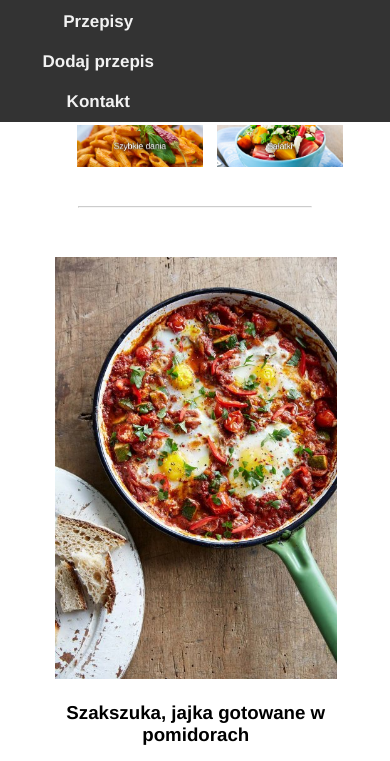
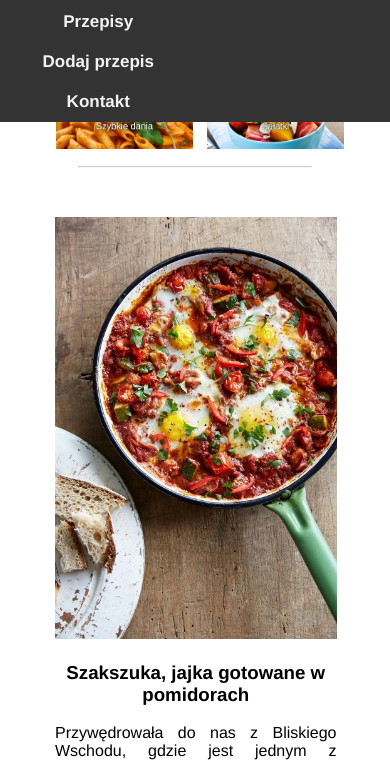
Before and after one commit to siuupa/siuupa.github.io, a plain HTML site: page index.html in a window 390 px wide. Shown: the part 38-799 px from the top of the page. Drawn offline with Linux system fonts and the light colour scheme.

Commit message:
Site improvements

```diff
--- a/style.css
+++ b/style.css
@@ -38,6 +38,7 @@ body {
 	padding-top: 16px !important;
 	padding-bottom: 16px !important
 }
+
 
 .banners img:hover {
   border: solid 3px black;
@@ -107,6 +108,7 @@ hr.new {
   top: 0;
   width: 100%;
 }
+
 
 .navbar a {
   float: left;
@@ -222,9 +224,9 @@ hr.new {
 }
 
 .banners {
-  margin: 15px;
-  padding: 15px;
-  width: 100%;
+  width:100%;
+  height:100%;
+  margin: 5px
 }
 
 .recipe-text {
```
Also changed, not shown: addrecipe.html (+2 -1 lines), contact.html (+2 -1 lines), recipes/1.html (+1 -0 lines), images/1_2.jpg (added).
